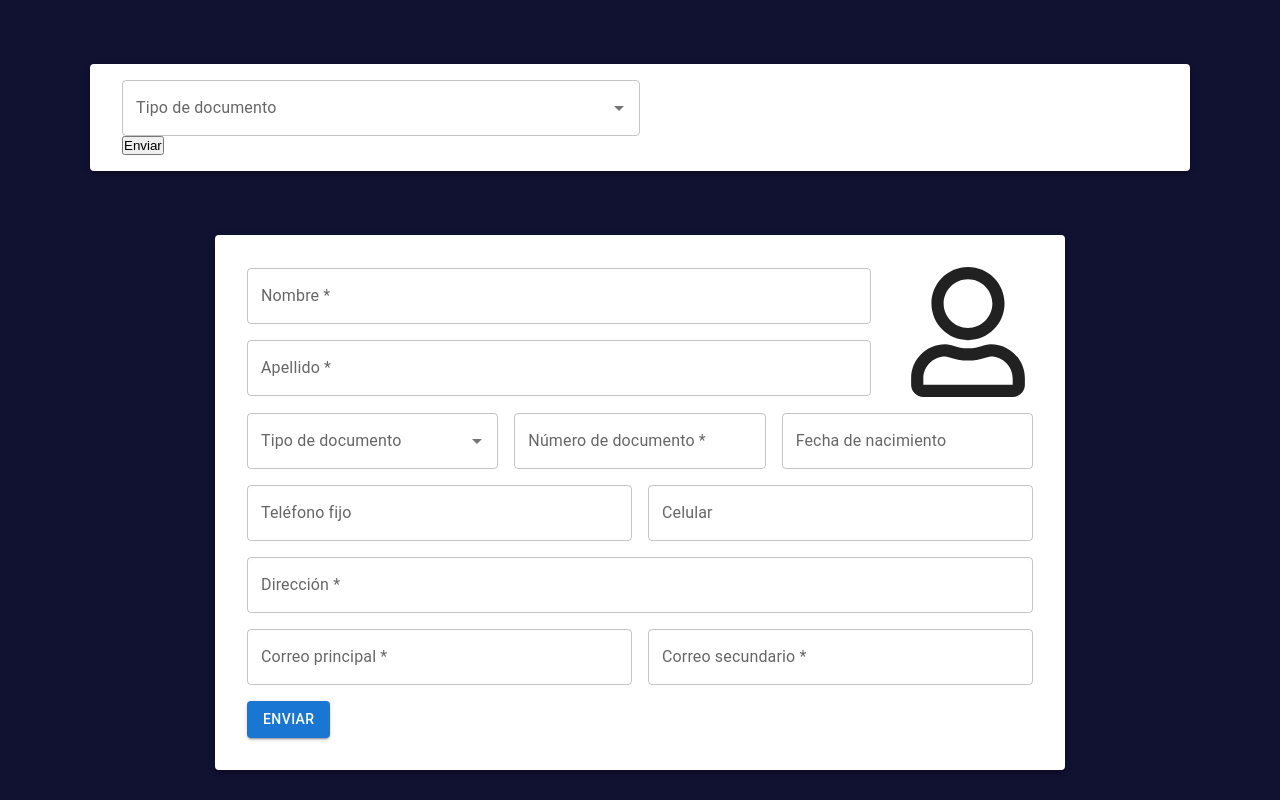
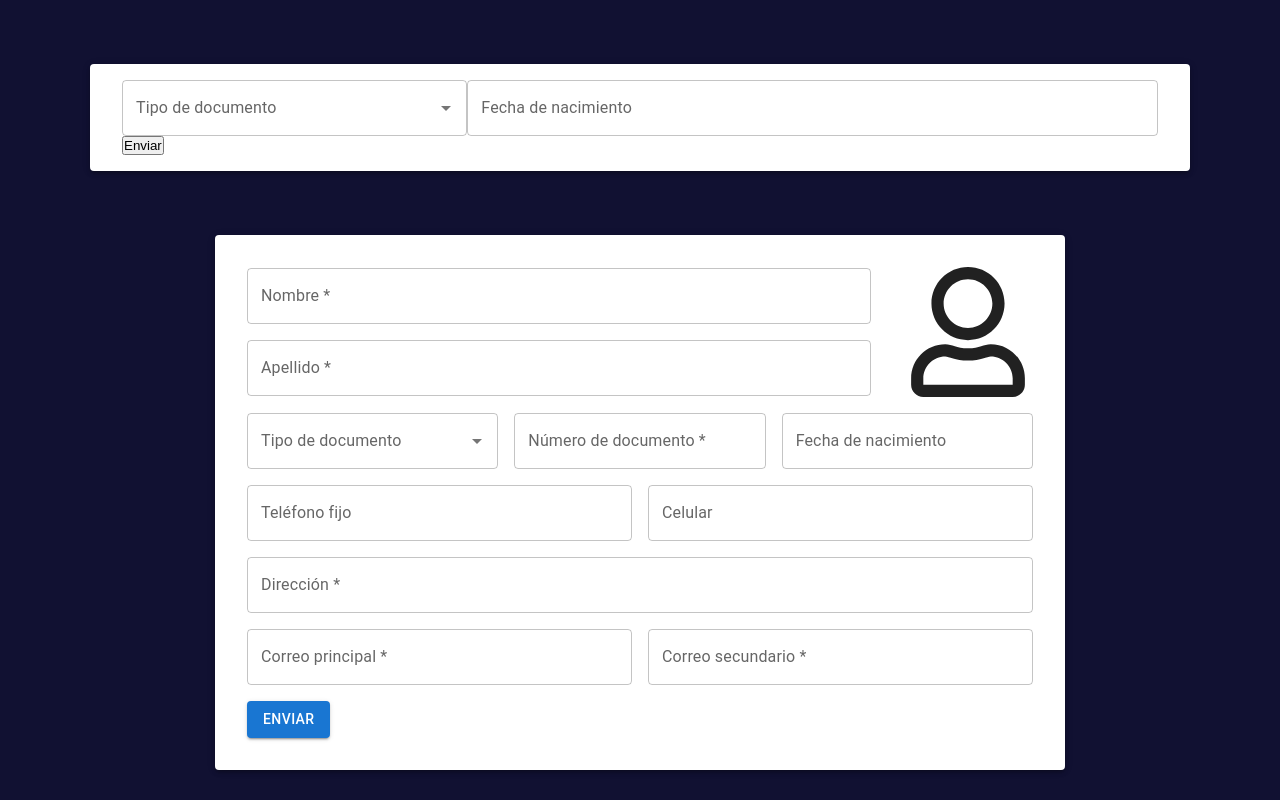
Before and after one commit to jolgo1989/madesForm, a React (Vite) app: page / in a window 1280 px wide. Built offline with nearby package versions, Linux system fonts and the light colour scheme.

Commit message:
Se agrego comentario al  defaultValues

```diff
--- a/src/components/Form.jsx
+++ b/src/components/Form.jsx
@@ -91,6 +91,7 @@ const Form = () => {
               />
             )}
           />
+          <Date control={control} errors={errors} />
         </div>
         <button type="submit">Enviar</button>
       </form>
--- a/src/components/PruebaForm.jsx
+++ b/src/components/PruebaForm.jsx
@@ -24,6 +24,7 @@ const PruebaForm = () => {
     reset, // Función para restablecer los valores del formulario
   } = useForm({
     defaultValues: {
+      //valores iniciales de los camponentes
       nombre: "",
       apellido: "",
       tipoDocumento: "",
```
